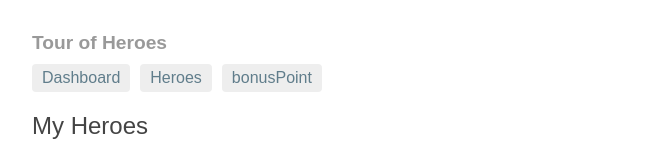
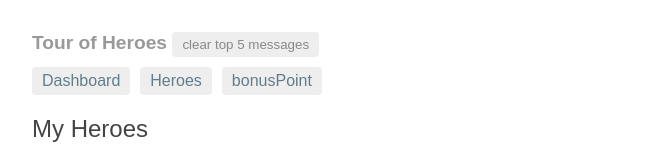
Before and after one commit to snowddd/NewStart, an Angular app: page /cl-heroes in a window 1280 px wide. Shown: the top 160 px of the page, without its empty margins (0-662 px from the left). Built offline with nearby package versions, Linux system fonts and the light colour scheme; no server answers; what angular-in-memory-web-api would draw is missing.

Commit message:
feat: Angular-s2 將訊息 confirm 邏輯放回 message service 中, 並且新增刪除前五筆訊息的功能

```diff
--- a/src/app/app.component.html
+++ b/src/app/app.component.html
@@ -1,4 +1,4 @@
-<h1>{{title}}</h1>
+<h1>{{title}} <button (click)="clearTopFive()">clear top 5 messages</button></h1>
 <nav>
   <a routerLink="/cl-dashboard">Dashboard</a>
   <a routerLink="/cl-heroes">Heroes</a>
--- a/src/app/app.component.ts
+++ b/src/app/app.component.ts
@@ -1,3 +1,4 @@
+import { MessageService } from './message.service';
 import { Component } from '@angular/core';
 
 @Component({
@@ -7,4 +8,12 @@ import { Component } from '@angular/core';
 })
 export class AppComponent {
   title = 'Tour of Heroes';
+
+  constructor(private messageSvc: MessageService) {
+
+  }
+
+  clearTopFive(): void {
+    this.messageSvc.clearTopFive();
+  }
 }
--- a/src/app/message.service.ts
+++ b/src/app/message.service.ts
@@ -9,6 +9,20 @@ export class MessageService {
   }
 
   clear() {
-    this.messages = [];
+    const clear = confirm('確定要清除訊息 LOG 嗎?');
+    if (clear) {
+      this.messages = [];
+    }
+  }
+
+  clearTopFive() {
+    const clear = confirm('確定要清除前五筆訊息 LOG 嗎?');
+    if (clear) {
+      if (this.messages.length > 5) {
+        this.messages = this.messages.slice(5);
+      } else {
+        this.messages = [];
+      }
+    }
   }
 }
--- a/src/app/messages/messages.component.html
+++ b/src/app/messages/messages.component.html
@@ -2,7 +2,7 @@
 
   <h2>Messages</h2>
   <button class="clear"
-          (click)="clear()">clear</button>
+          (click)="messageService.clear()">clear</button>
   <div *ngFor='let message of messageService.messages'> {{message}} </div>
 
 </div>
--- a/src/app/messages/messages.component.ts
+++ b/src/app/messages/messages.component.ts
@@ -13,11 +13,4 @@ export class MessagesComponent implements OnInit {
   ngOnInit() {
   }
 
-  clear(): void {
-    const clear = confirm('是否清除訊息 LOG ?');
-    if (clear) {
-      this.messageService.clear();
-    }
-  }
-
 }
```
